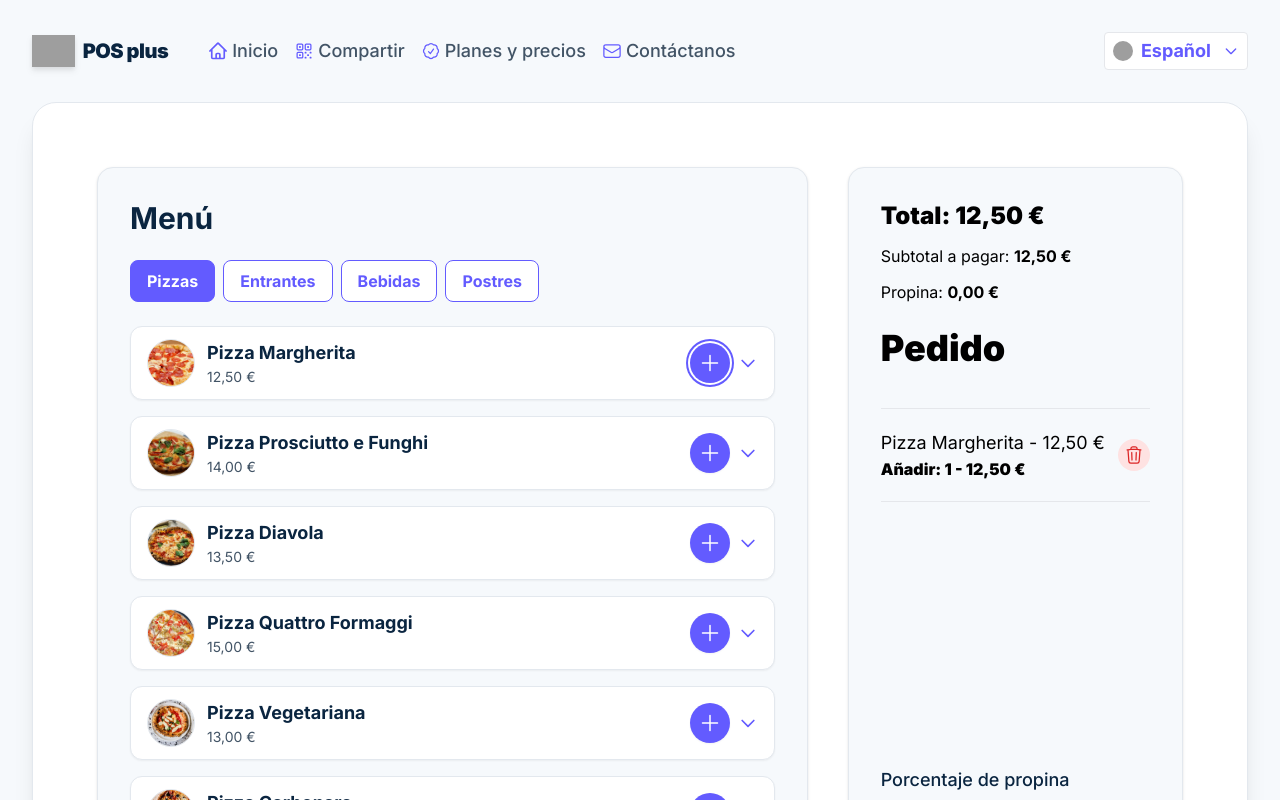
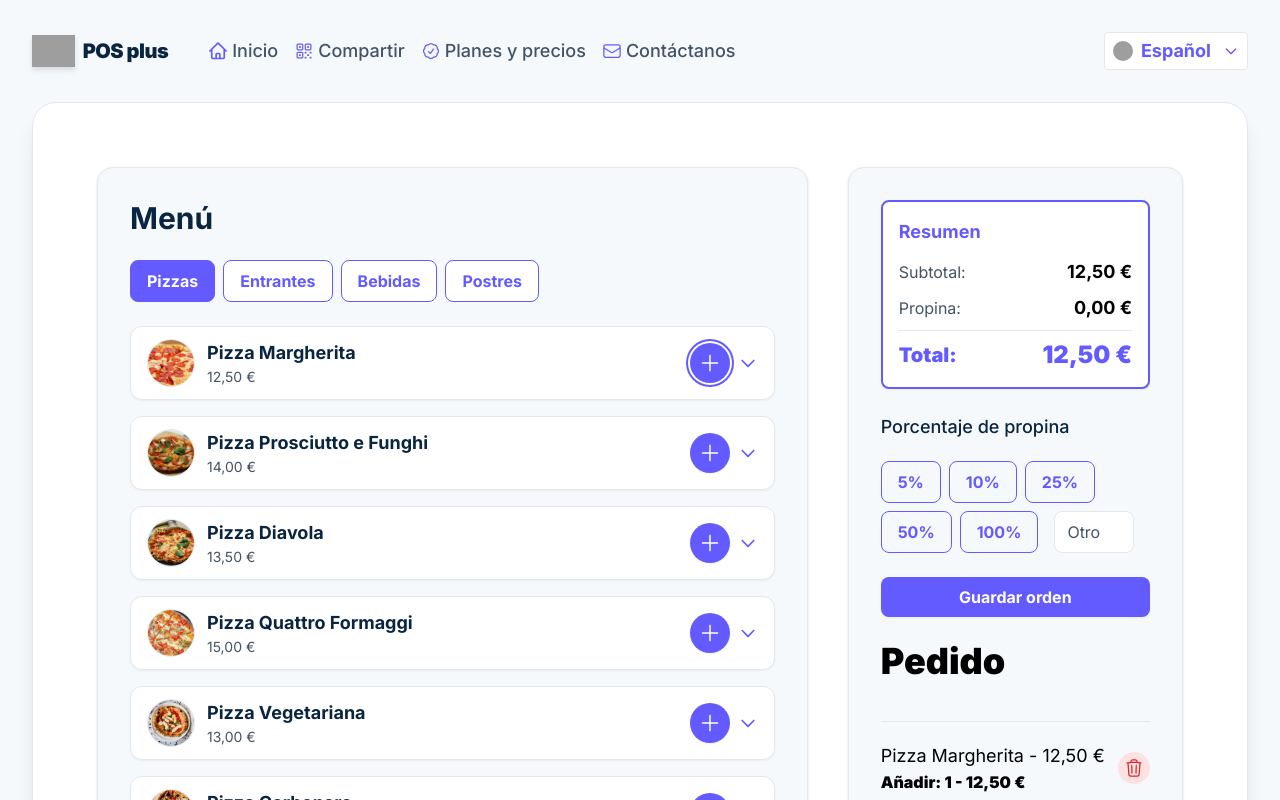
Before and after one commit to firedevelop/POSplus, a React (Vite) app: page / in a window 1280 px wide. Both pictures are taken after a click on the button 709 px from the left and 363 px from the top of the page. Shown: the top 800 px of the page. Built offline with nearby package versions, Linux system fonts and the light colour scheme; grey boxes are pictures that could not be loaded.

Commit message:
style/works

```diff
--- a/src/App.tsx
+++ b/src/App.tsx
@@ -2,8 +2,6 @@ import { useReducer, useState } from 'react'
 import { BrowserRouter as Router, Routes, Route, Link } from 'react-router-dom'
 import MenuItem from './components/MenuItem'
 import OrderContents from './components/OrderContents'
-import OrderTotals from './components/OrderTotals'
-import TipPercentageForm from './components/TipPercentageForm'
 import { initialState, orderReducer } from './reducers/order-reducer'
 import Plans from './pages/Plans'
 import Contact from './pages/Contact'
@@ -186,13 +184,6 @@ function App() {
                     {state.order.length ? (
                       <>
                         <OrderContents order={state.order} dispatch={dispatch} t={t} tip={state.tip} />
-                        <TipPercentageForm dispatch={dispatch} tip={state.tip} t={t} />
-                        <OrderTotals
-                          order={state.order}
-                          tip={state.tip}
-                          dispatch={dispatch}
-                        />
-                        {/* Elimina el botón duplicado aquí */}
                       </>
                     ) : (
                       <div className="flex flex-1 items-center justify-center h-full">
--- a/src/components/OrderContents.tsx
+++ b/src/components/OrderContents.tsx
@@ -2,6 +2,7 @@ import type { OrderItem } from '../types'
 import type { Dispatch } from 'react'
 import type { OrderActions } from '../reducers/order-reducer'
 import { formatCurrency } from '../helpers'
+import { useNavigate } from 'react-router-dom'
 
 interface OrderContentsProps {
   order: OrderItem[]
@@ -14,20 +15,96 @@ const OrderContents = ({ order, dispatch, t, tip = 0 }: OrderContentsProps) => {
   const subTotal = order.reduce((total, item) => total + item.quantity * item.price, 0)
   const tipAmount = subTotal * (tip / 100)
   const total = subTotal + tipAmount
+  const navigate = useNavigate()
+
+  const tipOptions = [
+    { id: 'tip-5', value: 5, label: '5%' },
+    { id: 'tip-10', value: 10, label: '10%' },
+    { id: 'tip-25', value: 25, label: '25%' },
+    { id: 'tip-50', value: 50, label: '50%' },
+    { id: 'tip-100', value: 100, label: '100%' },
+  ]
 
   return (
     <div>
-      {/* Totales movidos arriba */}
-      <div className="space-y-3 mb-6">
-        <p>
-          <h2 className="text-2xl font-black">Total: {formatCurrency(total)}</h2>
-        </p>
-        <p>
-          Subtotal a pagar: <span className="font-bold">{formatCurrency(subTotal)}</span>
-        </p>
-        <p>
-          Propina: <span className="font-bold">{formatCurrency(tipAmount)}</span>
-        </p>
+      {/* Totales movidos arriba - con estilo distintivo */}
+      <div className="bg-white rounded-lg p-4 mb-6 border-2 border-stripe-blue shadow-sm">
+        <h3 className="text-lg font-bold text-stripe-blue mb-3">Resumen</h3>
+        <div className="space-y-2">
+          <div className="flex justify-between items-center">
+            <span className="text-stripe-gray3">Subtotal:</span>
+            <span className="font-bold text-lg">{formatCurrency(subTotal)}</span>
+          </div>
+          <div className="flex justify-between items-center">
+            <span className="text-stripe-gray3">Propina:</span>
+            <span className="font-bold text-lg">{formatCurrency(tipAmount)}</span>
+          </div>
+          <hr className="border-stripe-gray2" />
+          <div className="flex justify-between items-center">
+            <span className="text-xl font-black text-stripe-blue">Total:</span>
+            <span className="text-2xl font-black text-stripe-blue">{formatCurrency(total)}</span>
+          </div>
+        </div>
+      </div>
+
+      {/* Formulario de propina */}
+      <div className="mb-6 space-y-5">
+        <label className="block text-stripe-dark font-medium mb-1 text-lg">
+          Porcentaje de propina
+        </label>
+        <form className="flex flex-wrap gap-2 items-center" onSubmit={e => e.preventDefault()}>
+          {tipOptions.map((option) => (
+            <div key={option.id} className="relative">
+              <input
+                className="peer absolute opacity-0 w-0 h-0"
+                type="radio"
+                id={option.id}
+                name="tip"
+                value={option.value}
+                checked={tip === option.value}
+                onChange={() => dispatch({ type: 'add-tip', payload: { value: option.value } })}
+              />
+              <label
+                htmlFor={option.id}
+                className="block px-4 py-2 rounded-lg border border-stripe-blue text-stripe-blue font-semibold cursor-pointer transition-colors
+                  peer-checked:bg-stripe-blue peer-checked:text-white peer-checked:border-stripe-blue
+                  hover:bg-stripe-blue/10"
+              >
+                {option.label}
+              </label>
+            </div>
+          ))}
+          <input
+            type="number"
+            min={0}
+            max={100}
+            step={1}
+            value={tip === 0 ? '' : tip}
+            onChange={(e) => {
+              const value = e.target.value
+              if (/^\d{0,3}$/.test(value)) {
+                dispatch({ type: 'add-tip', payload: { value: value === '' ? 0 : Number(value) } })
+              }
+            }}
+            className="ml-2 w-20 border border-stripe-gray2 rounded-lg px-3 py-2 bg-white text-stripe-dark placeholder-stripe-gray3 focus:outline-none focus:ring-2 focus:ring-stripe-blue focus:border-stripe-blue transition"
+            placeholder="Otro"
+          />
+        </form>
+      </div>
+
+      {/* Botón Guardar orden */}
+      <div className="mb-6">
+        <button
+          type="button"
+          className="w-full bg-stripe-blue text-white font-semibold py-2 rounded-lg shadow-sm hover:bg-stripe-dark transition-colors focus:outline-none focus:ring-2 focus:ring-stripe-blue focus:ring-offset-2"
+          onClick={() => {
+            const orderNumber = Math.floor(100 + Math.random() * 900)
+            dispatch({ type: 'reset-order' })
+            navigate('/confirmacion', { state: { orderNumber } })
+          }}
+        >
+          Guardar orden
+        </button>
       </div>
 
       <h2 className="text-4xl font-black">{t.order}</h2>
```
